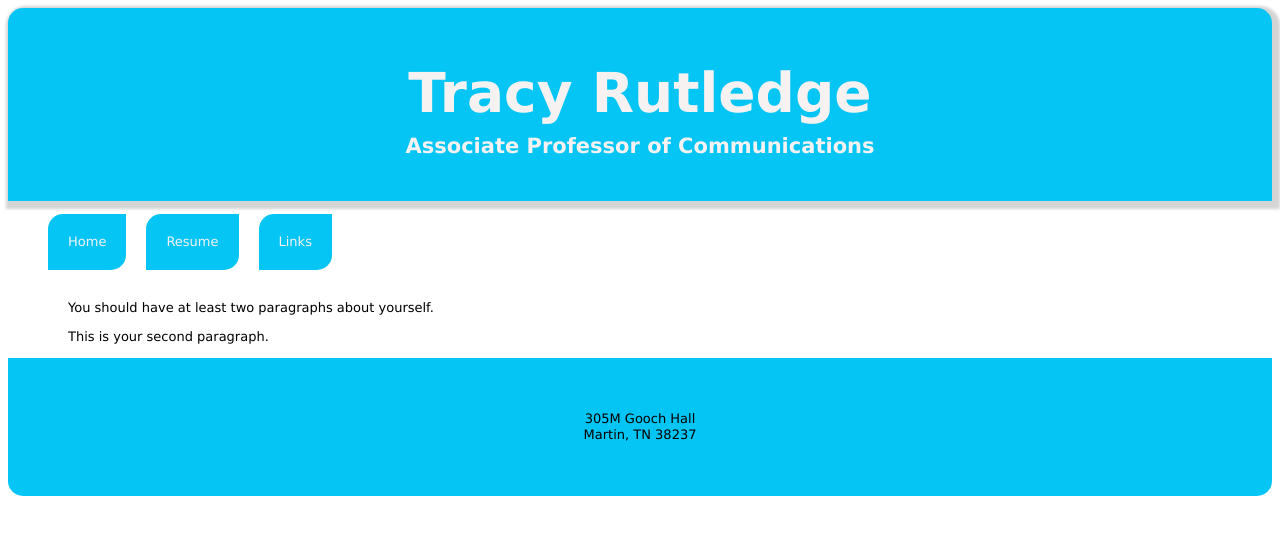
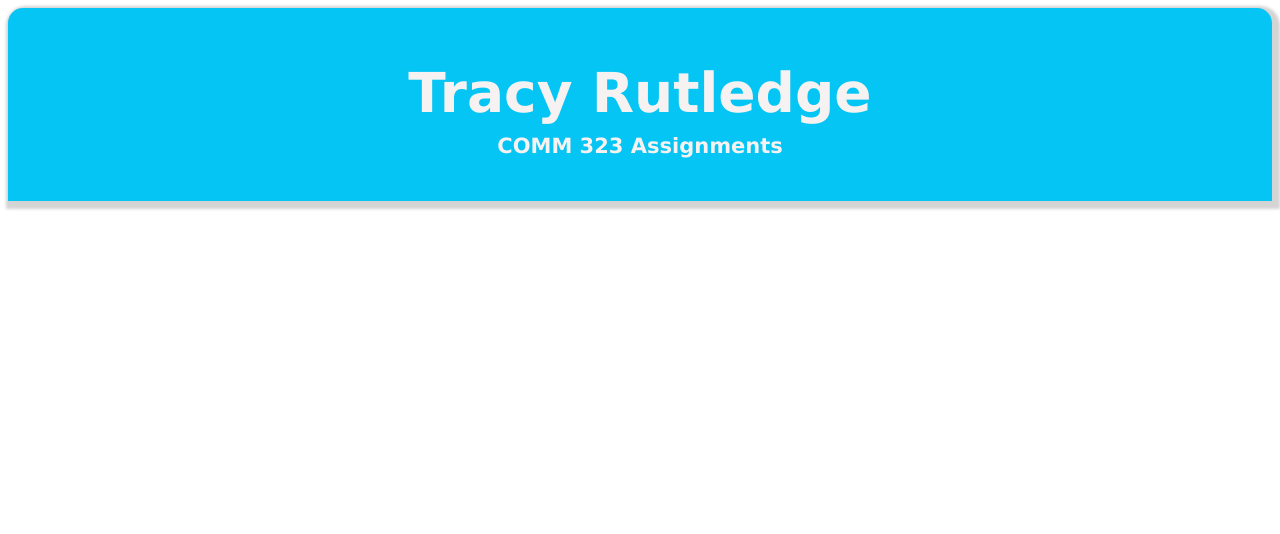
Before and after one commit to trutledge1/trutledge1.github.io, a plain HTML site: page index.html in a window 1280 px wide. Drawn offline with Linux system fonts and the light colour scheme.

Commit message:
Update index.html

```diff
--- a/index.html
+++ b/index.html
@@ -18,27 +18,8 @@
 	<body>
 		<header>
 			<h1>Tracy Rutledge</h1>
-			<h2>Associate Professor of Communications</h2>
+			<h2>COMM 323 Assignments</h2>
 		</header>
-
-
-	<nav>
-		<ul>
-			<li><a href="index.html">Home</a></li>
-			<li><a href="resume.html">Resume</a></li>
-			<li><a href="links.html">Links</a></li>
-		</ul>
-	</nav>
-
-	<main>
- 		<p>You should have at least two paragraphs about yourself.</p>
- 		<p>This is your second paragraph.</p>
- 	</main>
-
- 	<footer>
- 		<p>305M Gooch Hall<br />
- 		Martin, TN 38237</p>
-	</footer>
 
 	</body>
 
```
